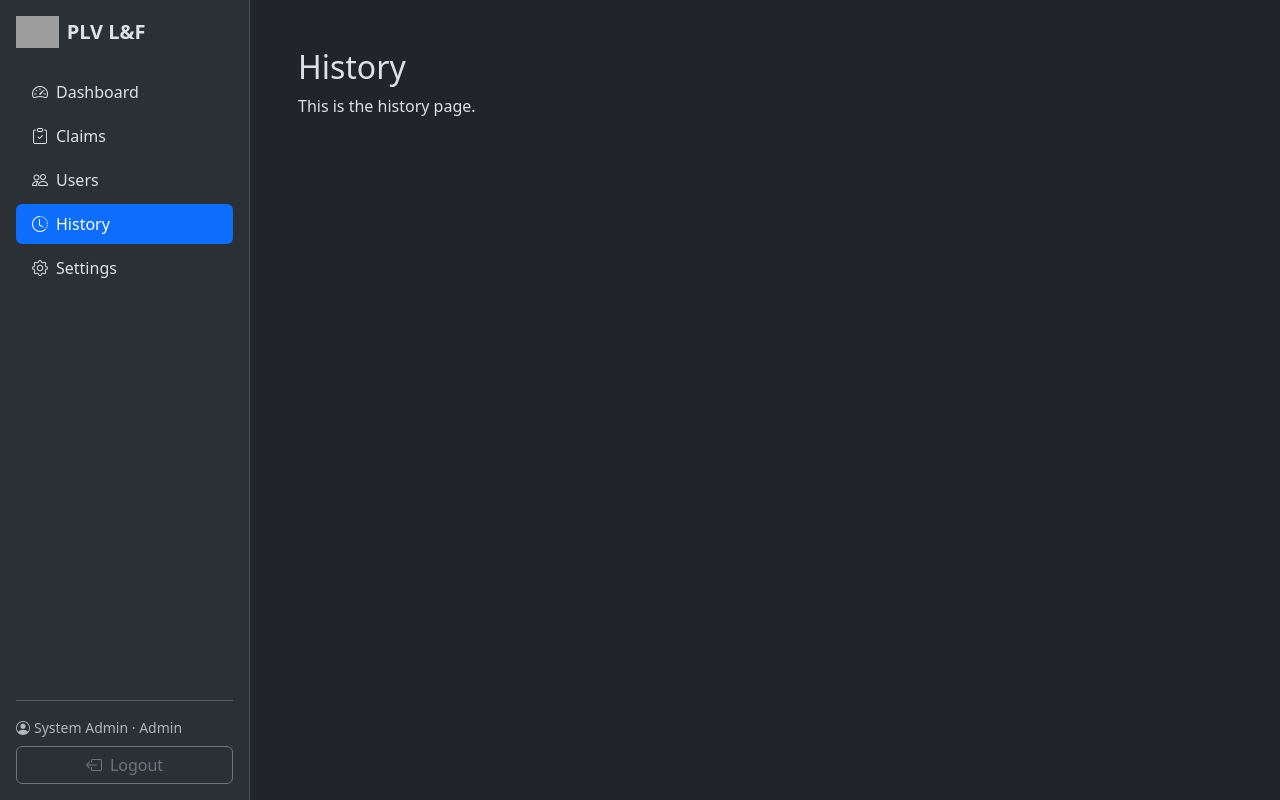
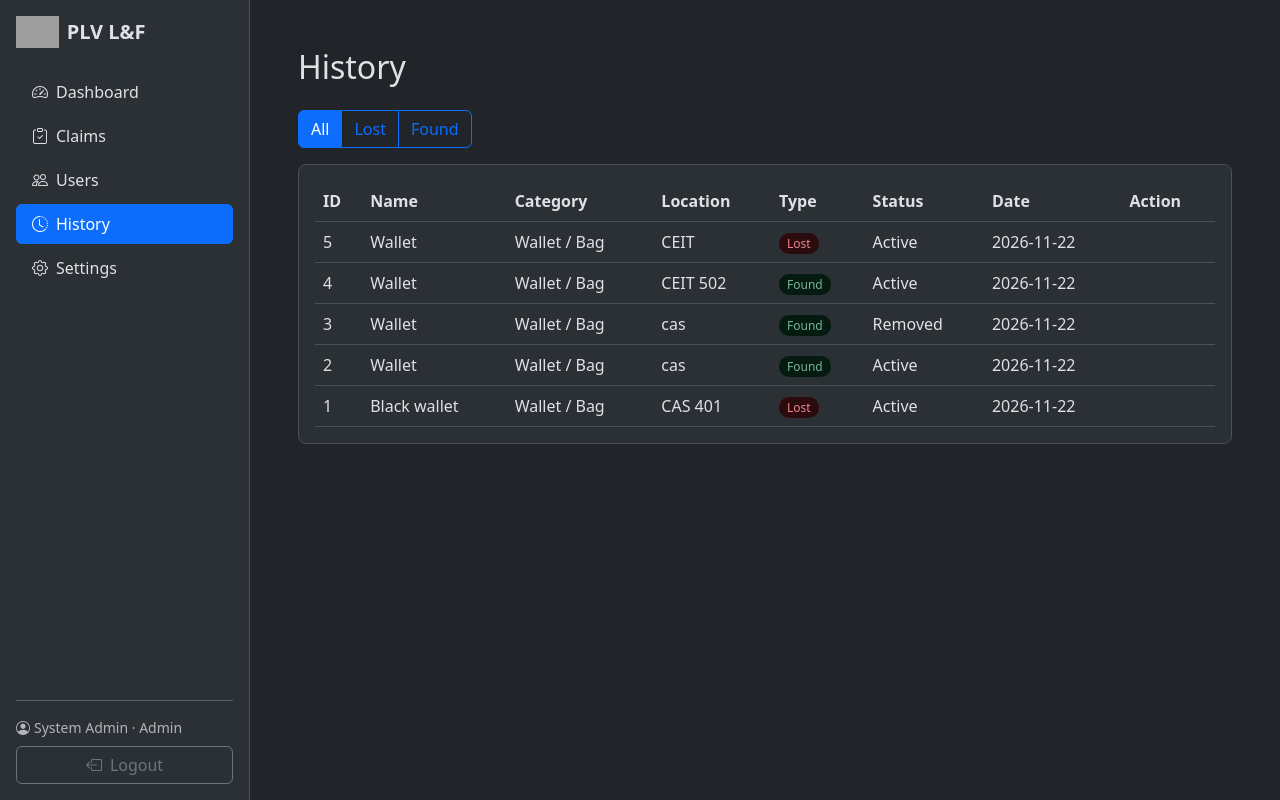
Before and after one commit to solum-magus/Lost-and-Found-System, a Flask app: page /history in a window 1280 px wide. Run offline with Flask 3, Linux system fonts and the light colour scheme; a user stored in the database is signed in; data comes from the database, SQL or seed files in the repository; grey boxes are pictures that could not be loaded.

Commit message:
History page Added

```diff
--- a/models/item_model.py
+++ b/models/item_model.py
@@ -35,3 +35,11 @@ def set_status(item_id, status):
     db = get_db()
     db.execute("UPDATE items SET status = ? WHERE item_id = ?", (status, item_id))
     db.commit()
+
+def all_reports(item_status=None):
+    """Every report from every user, newest first. Pass 'Lost' or 'Found' to filter."""
+    if item_status in ("Lost", "Found"):
+        return get_db().execute(
+            "SELECT * FROM items WHERE item_status = ? ORDER BY item_id DESC", (item_status,)
+        ).fetchall()
+    return get_db().execute("SELECT * FROM items ORDER BY item_id DESC").fetchall()
--- a/routes/shared_routes.py
+++ b/routes/shared_routes.py
@@ -1,7 +1,7 @@
 from flask import Blueprint, flash, redirect, render_template, request, session, url_for
 from werkzeug.security import check_password_hash
 
-from models import user_model
+from models import item_model, user_model
 from routes.auth_routes import (EMAIL_RE, NAME_MAX, NAME_MIN, PASSWORD_MAX,
                                 PASSWORD_MIN, valid_name)
 from routes.utils import login_required
@@ -12,7 +12,9 @@ bp = Blueprint("shared", __name__)
 @bp.route("/history")
 @login_required
 def history():
-    return render_template("history.html")
+    type_filter = request.args.get("type", "")
+    return render_template("history.html", reports=item_model.all_reports(type_filter),
+                           type_filter=type_filter)
 
 
 @bp.route("/settings")
--- a/templates/history.html
+++ b/templates/history.html
@@ -2,6 +2,41 @@
 {% block title %}History &middot; PLV Lost and Found{% endblock %}
 
 {% block content %}
-<h2>History</h2>
-<p>This is the history page.</p>
+<h2 class="mb-4">History</h2>
+
+{# ---------- Filter ---------- #}
+<div class="btn-group mb-3" role="group">
+  <a class="btn btn-outline-primary {{ 'active' if not type_filter }}" href="{{ url_for('shared.history') }}">All</a>
+  <a class="btn btn-outline-primary {{ 'active' if type_filter == 'Lost' }}" href="{{ url_for('shared.history', type='Lost') }}">Lost</a>
+  <a class="btn btn-outline-primary {{ 'active' if type_filter == 'Found' }}" href="{{ url_for('shared.history', type='Found') }}">Found</a>
+</div>
+
+{# ---------- All reports ---------- #}
+<div class="dash-section">
+  {% if reports %}
+  <table>
+    <tr><th>ID</th><th>Name</th><th>Category</th><th>Location</th><th>Type</th><th>Status</th><th>Date</th><th>Action</th></tr>
+    {% for item in reports %}
+    <tr>
+      <td>{{ item["item_id"] }}</td>
+      <td>{{ item["name"] }}{% if item["user_id"] == session.user_id %} <span class="text-body-secondary small">(yours)</span>{% endif %}</td>
+      <td>{{ item["category"] }}</td>
+      <td>{{ item["location"] }}</td>
+      <td><span class="dash-badge {{ item['item_status'] }}">{{ item["item_status"] }}</span></td>
+      <td>{{ item["status"] }}</td>
+      <td>{{ item["date_reported"] }}</td>
+      <td class="text-nowrap">
+        {# Only Found + Active items can be claimed, never your own, and admins don't claim #}
+        {% if item["item_status"] == "Found" and item["status"] == "Active"
+              and item["user_id"] != session.user_id and session.role != "Admin" %}
+        <a class="btn btn-sm btn-outline-primary" href="{{ url_for('user.claims', item_id=item['item_id']) }}">Claim</a>
+        {% endif %}
+      </td>
+    </tr>
+    {% endfor %}
+  </table>
+  {% else %}
+  <p class="dash-empty mb-0">No reports yet.</p>
+  {% endif %}
+</div>
 {% endblock %}
```
